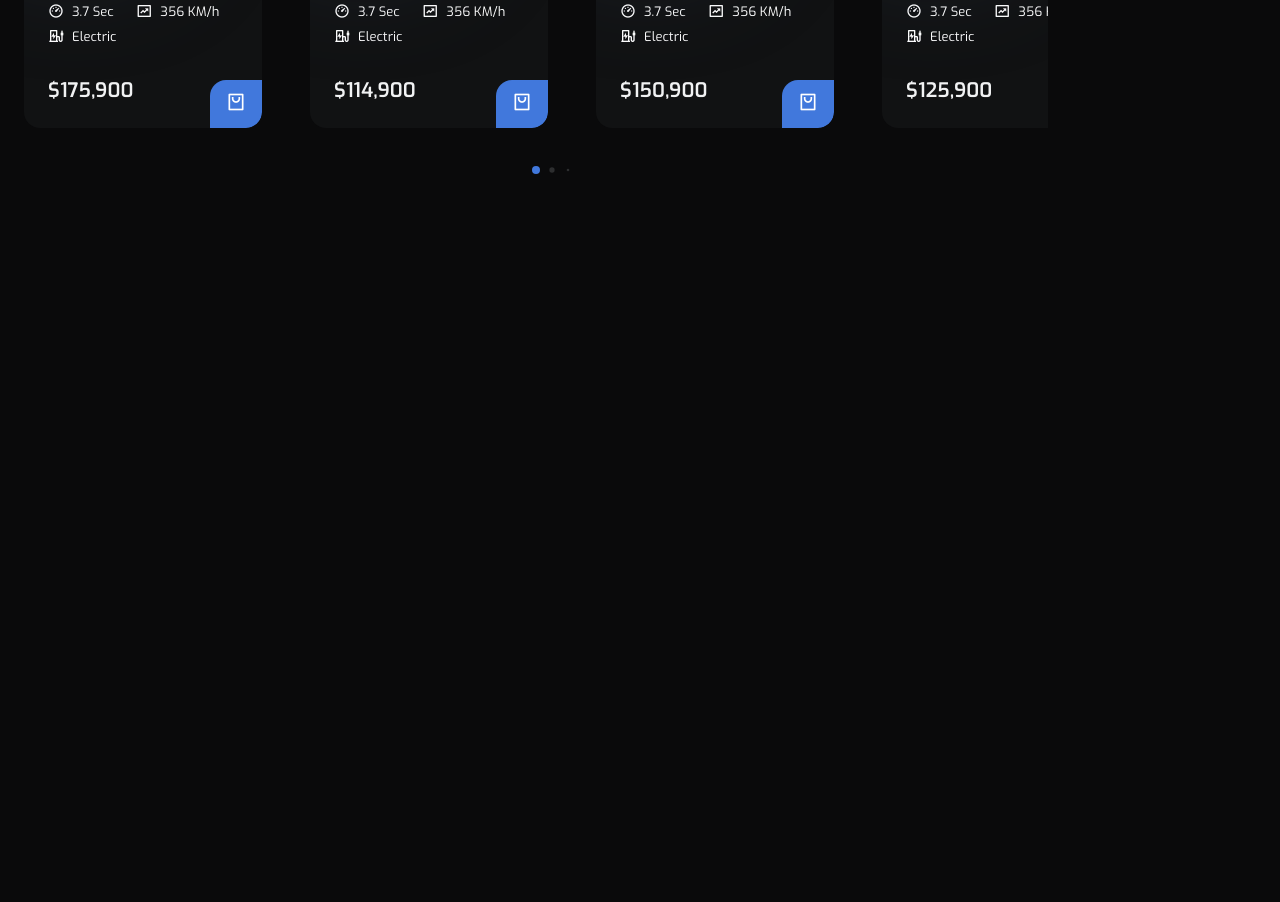
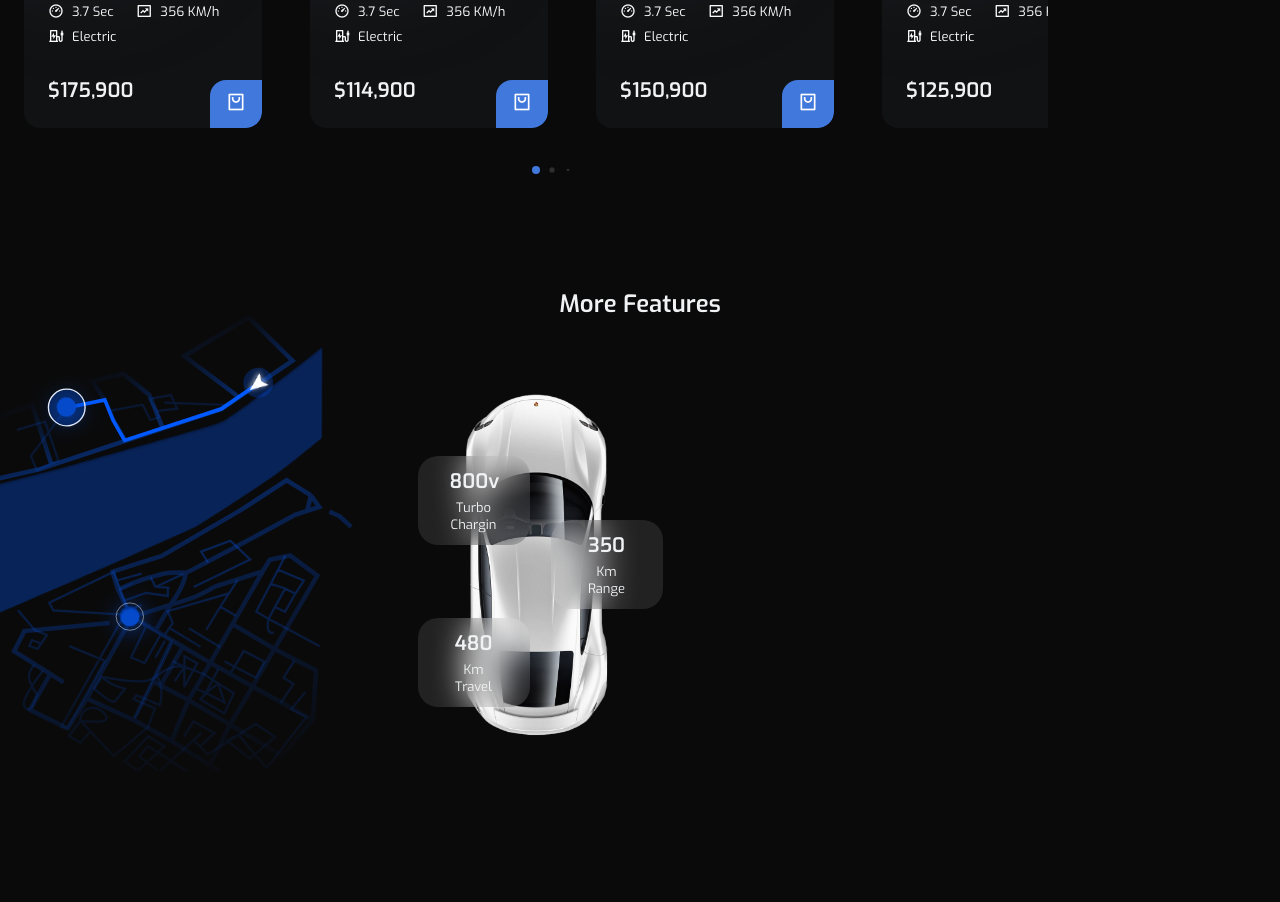
Before and after one commit to tujade/responsive-car-website-main, a plain HTML site: page index.html in a window 1280 px wide. Shown: the part 1803-2705 px from the top of the page. Before the commit the page ends 2539 px from the top, so only its background shows below. Drawn offline with nearby package versions, Linux system fonts and the light colour scheme.

Commit message:
Features Set Up :bookmark:

```diff
--- a/assets/css/styles.css
+++ b/assets/css/styles.css
@@ -524,6 +524,72 @@ img {
 
 
 /*=============== FEATURES ===============*/
+.features {
+  overflow: hidden;
+  position: relative;
+}
+
+.features__container {
+  padding-top: 2rem;
+  grid-template-columns: 285px;
+  justify-content: center;
+}
+
+.features__group {
+  display: grid;
+  position: relative;
+  z-index: 10;
+}
+
+.features__img {
+  width: 150px;
+  justify-self: center;
+}
+
+.features__card {
+  width: 112px;
+  background-color: hsla(0, 0%, 100%, .1);
+  backdrop-filter: blur(16px);
+  border-radius: 1.25rem;
+  padding: .75rem 2rem;
+  text-align: center;
+  color: var(--title-color);
+  position: absolute;
+}
+
+.features__card-1 {
+  top: 4rem;
+  left: 1.5rem;
+}
+
+.features__card-2 {
+  top: 8rem;
+  right: 1rem;
+}
+
+.features__card-3 {
+  left: 1.5rem;
+  bottom: 2rem;
+}
+
+.features__card-title {
+  font-size: var(--h3-font-size);
+  margin-bottom: .25rem;
+}
+
+.features__card-description {
+  font-size: var(--smaller-font-size);
+}
+
+.features__map {
+  max-width: initial;
+  width: 450px;
+  position: absolute;
+  top: 8rem;
+  left: -3rem;
+  margin: auto;
+  transform: rotate(-22deg);
+}
 
 
 /*=============== FEATURED ===============*/
--- a/index.html
+++ b/index.html
@@ -308,7 +308,32 @@
 
         <!--==================== FEATURES ====================-->
         <section class="features section">
+            <h2 class="section__title">
+                More Features
+            </h2>
 
+            <div class="features__container container grid">
+                <div class="features__group">
+                    <img src="assets/img/features.png" alt="Image of a car from above" class="features__img">
+
+                    <div class="features__card features__card-1">
+                        <h3 class="features__card-title">800v</h3>
+                        <p class="features__card-description">Turbo <br> Chargin</p>
+                    </div>
+
+                    <div class="features__card features__card-2">
+                        <h3 class="features__card-title">350</h3>
+                        <p class="features__card-description">Km <br> Range</p>
+                    </div>
+
+                    <div class="features__card features__card-3">
+                        <h3 class="features__card-title">480</h3>
+                        <p class="features__card-description">Km <br> Travel</p>
+                    </div>
+                </div>
+            </div>
+
+            <img src="assets/img/map.svg" alt="Map" class="features__map">
         </section>
 
         <!--==================== FEATURED ====================-->
```
